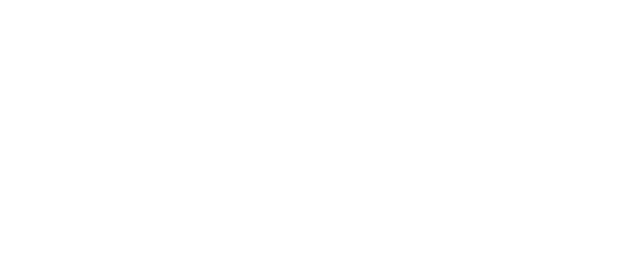
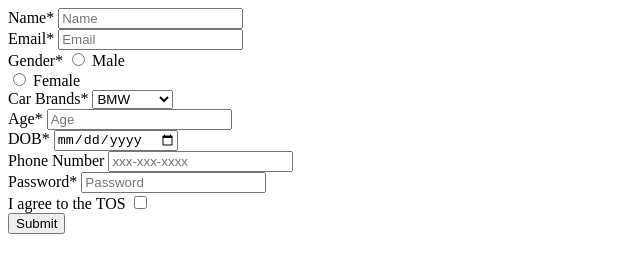
Before and after one commit to acciojob/signup-form-car-Rahulb460, a website: page main.html in a window 1280 px wide. Shown: the whole page, without its empty margins (0-640 px from the left). Drawn offline with Linux system fonts and the light colour scheme.

Commit message:
created a submission

```diff
--- a/main.html
+++ b/main.html
@@ -8,6 +8,48 @@
 
 <body>
 	<!-- the entire body must be written by student -->
+	 <form method="post">
+        <div>
+            <label for="name">Name*</label>
+            <input type="text" id="name" placeholder="Name" required>
+        </div>
+        <div>
+            <label for="email">Email*</label>
+            <input type="email" id="email" placeholder="Email" required>
+        </div>
+        <div>
+            <label for="">Gender*</label>
+            <input type="radio" name="gender" id="gender_m" required> Male <br>
+            <input type="radio" name="gender" id="gender_f"  required> Female <br>
+        </div>
+        <label for="car">Car Brands*</label>
+        <select  name="car" id="cars"  required >
+            <option value="apple">BMW</option>
+            <option value="asus">Audi</option>
+            <option value="hp">Mercedez</option>
+        </select>
+        <div>
+            <label for="age">Age*</label>
+            <input type="number" name="age" placeholder="Age" id="age" required>
+        </div>
+        <div>
+            <label for="dob">DOB*</label>
+            <input type="date"  id="dob" required>
+        </div>
+        <div>
+            <label for="tel">Phone Number</label>
+            <input type="number" placeholder="xxx-xxx-xxxx" id="tel" required>
+        </div>
+        <div>
+            <label for="password">Password*</label>
+            <input type="password"  id="password" placeholder="Password" required>
+        </div>
+        <div>
+            <label for="checkbox"> I agree to the TOS</label>
+            <input type="checkbox"  id="tos" required>
+        </div>
+        <input type="button" value="Submit" required>
+    </form>
     <script type="text/javascript" src="./script.js">
 </script>
 
```
